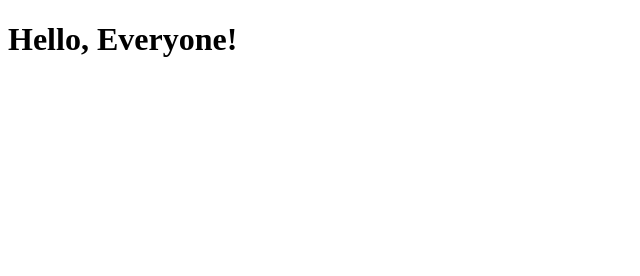
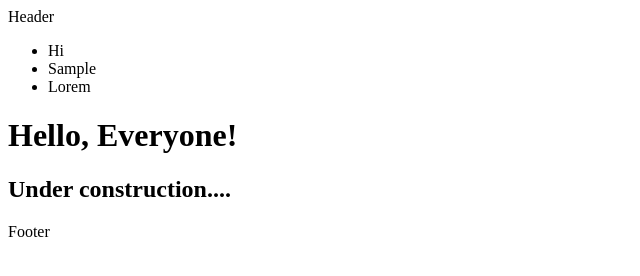
Before and after one commit to JCarvajalII/JCarvajalII.github.io, a plain HTML site: page index.html in a window 1280 px wide. Shown: the whole page, without its empty margins (0-640 px from the left). Drawn offline with Linux system fonts and the light colour scheme.

Commit message:
Updated index.html

```diff
--- a/index.html
+++ b/index.html
@@ -4,10 +4,19 @@
 <meta charset="UTF-8">
 <meta name="viewport" content="width=device-width, initial-scale=1.0">
 <meta http-equiv="X-UA-Compatible" content="ie=edge">
-	<title>Drakarr </title>
+	<title> Drakarr </title>
 </head>
-
 	<body>
+        <header>Header</header>
+        <nav>
+            <ul>
+                <li>Hi</li>
+                <li>Sample</li>
+                <li>Lorem</li>
+            </ul>
+        </nav>
         <h1>Hello, Everyone!</h1>
+        <h2>Under construction....</h2>
+        <footer>Footer</footer>
     </body>
 </html>
```
Also changed, not shown: 1 other file.
